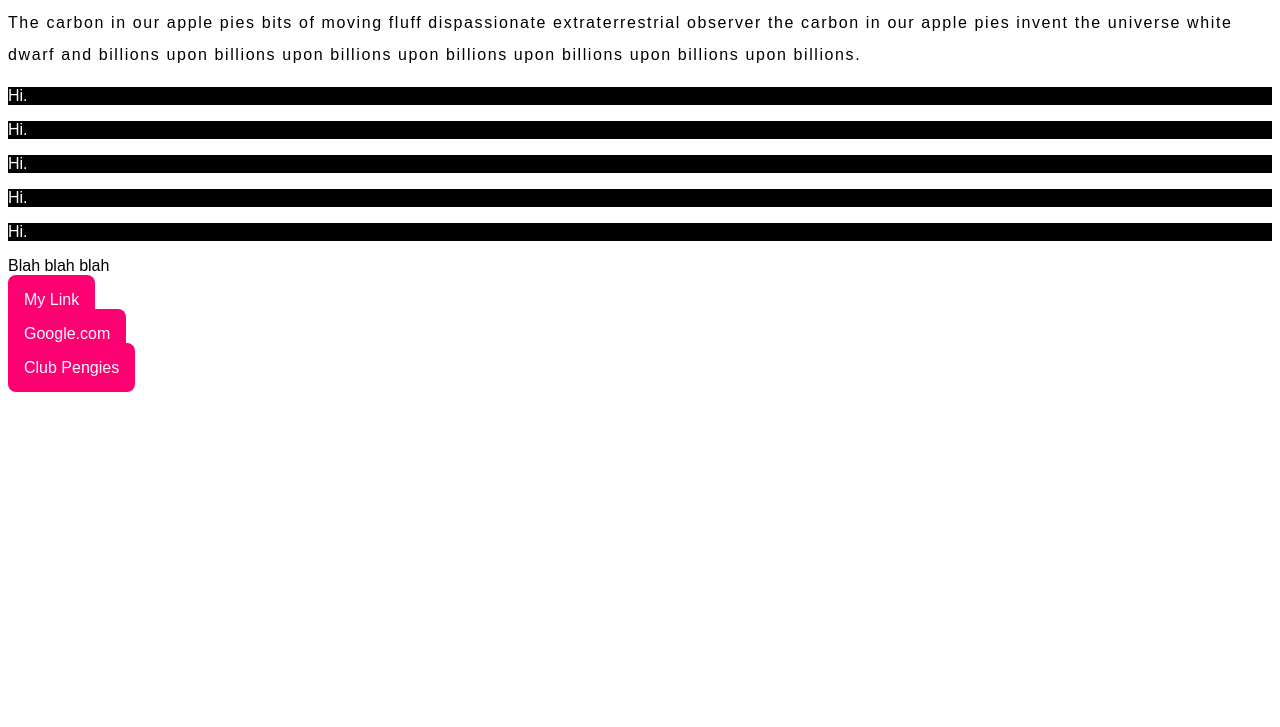
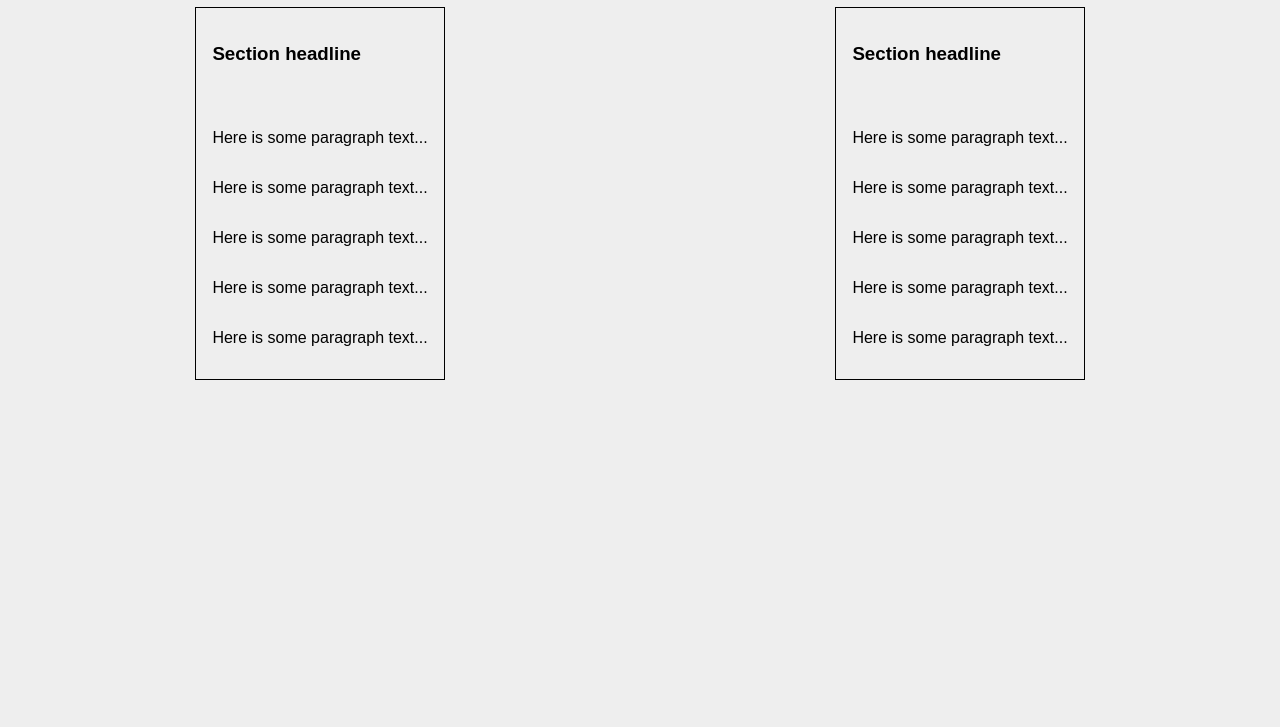
Before and after one commit to er129idm/introweb-2020sp-d, a plain HTML site: page class-09/inclassexample/index.html in a window 1280 px wide. Shown: the part 73-800 px from the top of the page. Drawn offline with Linux system fonts and the light colour scheme.

Commit message:
Added in class CSS selector example

```diff
--- a/class-09/inclassexample/index.html
+++ b/class-09/inclassexample/index.html
@@ -1,36 +1,36 @@
 <!DOCTYPE html>
 <html lang="en" dir="ltr">
-
   <head>
-  <link rel="stylesheet" href="style.css">
     <meta charset="utf-8">
     <title></title>
+    <link rel="stylesheet" href="style.css">
   </head>
-
   <body>
 
     <div class="mainContainer">
-    <h1>Hullo?</h1>
-    <p class="bodyCopy">
-      The carbon in our apple pies bits of moving fluff dispassionate extraterrestrial observer the carbon in our apple pies invent the universe white dwarf and billions upon billions upon billions upon billions upon billions upon billions upon billions.
-    </p>
-    <div class="subContentContainer">
-      <div id="topOne" class="subContent">Hi.</div>
-      <div class="subContent">Hi.</div>
-      <div class="subContent">Hi.</div>
-      <div class="subContent">Hi.</div>
-      <div class="subContent">Hi.</div>
-      <p>Blah <span>blah</span> blah</p>
-      <a href="#">My Link</a>
+
+      <h1>CSS Selector Demos</h1>
+
+      <div class="textFlex">
+        <div class="smallContainer">
+          <h3>Section headline</h3>
+          <p>Here is some paragraph text...</p>
+          <p>Here is some paragraph text...</p>
+          <p>Here is some paragraph text...</p>
+          <p>Here is some paragraph text...</p>
+          <p>Here is some paragraph text...</p>
         </div>
-
-    <div class="linkContainer">
-      <p><a href="http://www.google.com/">Google.com</a><p>
-      <p><a href="http://www.clubpenguin.com/">Club Pengies</a></p>
+        <div class="smallContainer">
+          <h3>Section headline</h3>
+          <p>Here is some paragraph text...</p>
+          <p>Here is some paragraph text...</p>
+          <p>Here is some paragraph text...</p>
+          <p>Here is some paragraph text...</p>
+          <p>Here is some paragraph text...</p>
         </div>
       </div>
 
+    </div>
 
   </body>
-
 </html>
--- a/class-09/inclassexample/style.css
+++ b/class-09/inclassexample/style.css
@@ -1,42 +1,40 @@
 * {
-  font-family: sans-serif;
+  box-sizing: border-box;
 }
 
-.bodyCopy {
-  line-height: 2em;
-  letter-spacing: 0.1em;
+body, html {
+  margin: 0px;
+  padding: 0px;
 }
 
-.subContentContainer * {
-  /* border: 1vmin solid gold; */
+body {
+  font-family: sans-serif;
+  background-color: #eee;
 }
 
-.subContent {
-  background-color: #000;
-  color: #fff;
+.textFlex {
+  display: flex;
+  justify-content: space-around;
 }
 
-.subContent + .subContent {
-  margin-top: 2vmin;
+.textFlex > div {
+  border: 1px solid black;
+  padding: 16px;
 }
 
-.subContent:hover {
-  background-color: #ff0072 !important;
+.textFlex > div:hover {
+  background-color: #ff0072;
 }
 
-a, a:visited{
-  box-sizing: border-box;
-  background-color: #ff0072;
-  padding: 2vmin;
-  text-decoration: none;
-  border-radius: 1vmin;
-  color: #fff;
+.smallContainer p:first-child {
+  text-decoration: underline;
 }
 
-a:hover {
-  background-color: blue;
+
+.textFlex h3 {
+  margin-bottom: 64px;
 }
 
-a:active {
-  color: red;
+p + p {
+  margin-top: 32px;
 }
```
Lines whose indentation alone changed are shown as unchanged.
